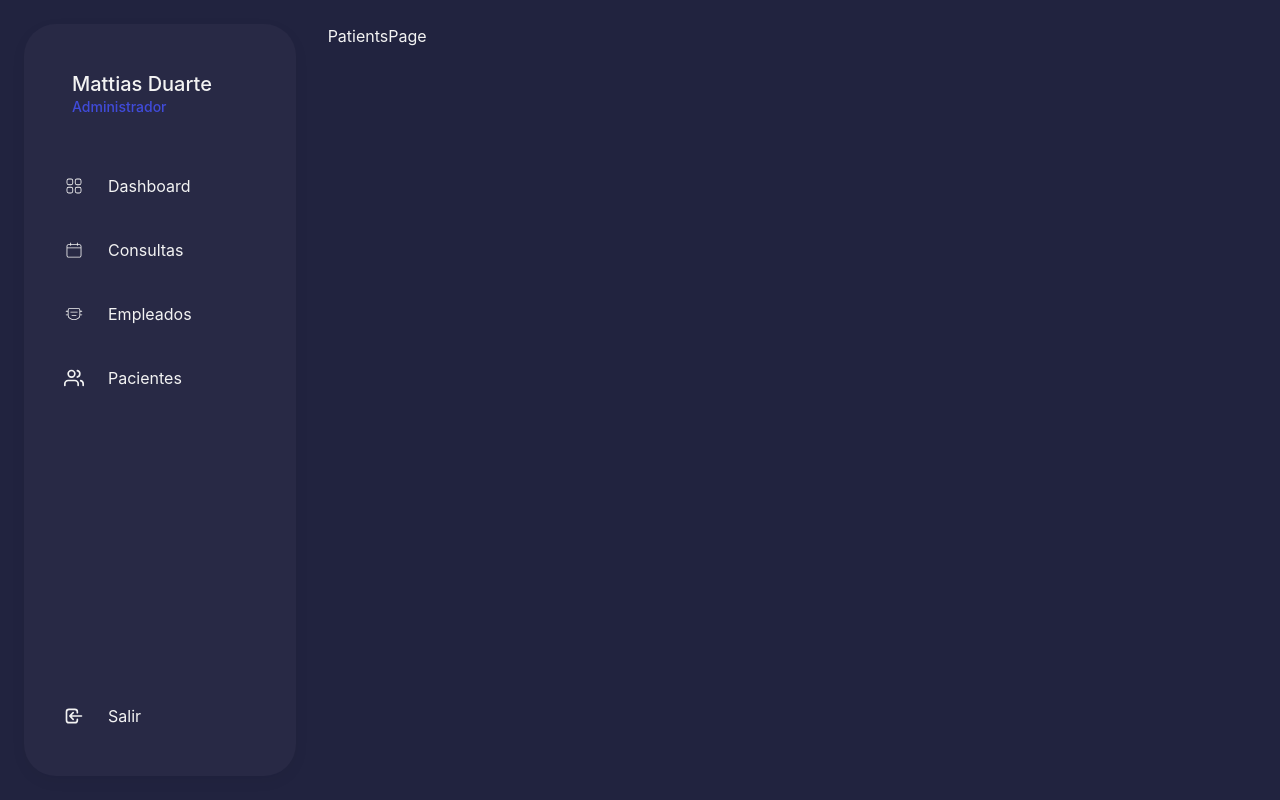
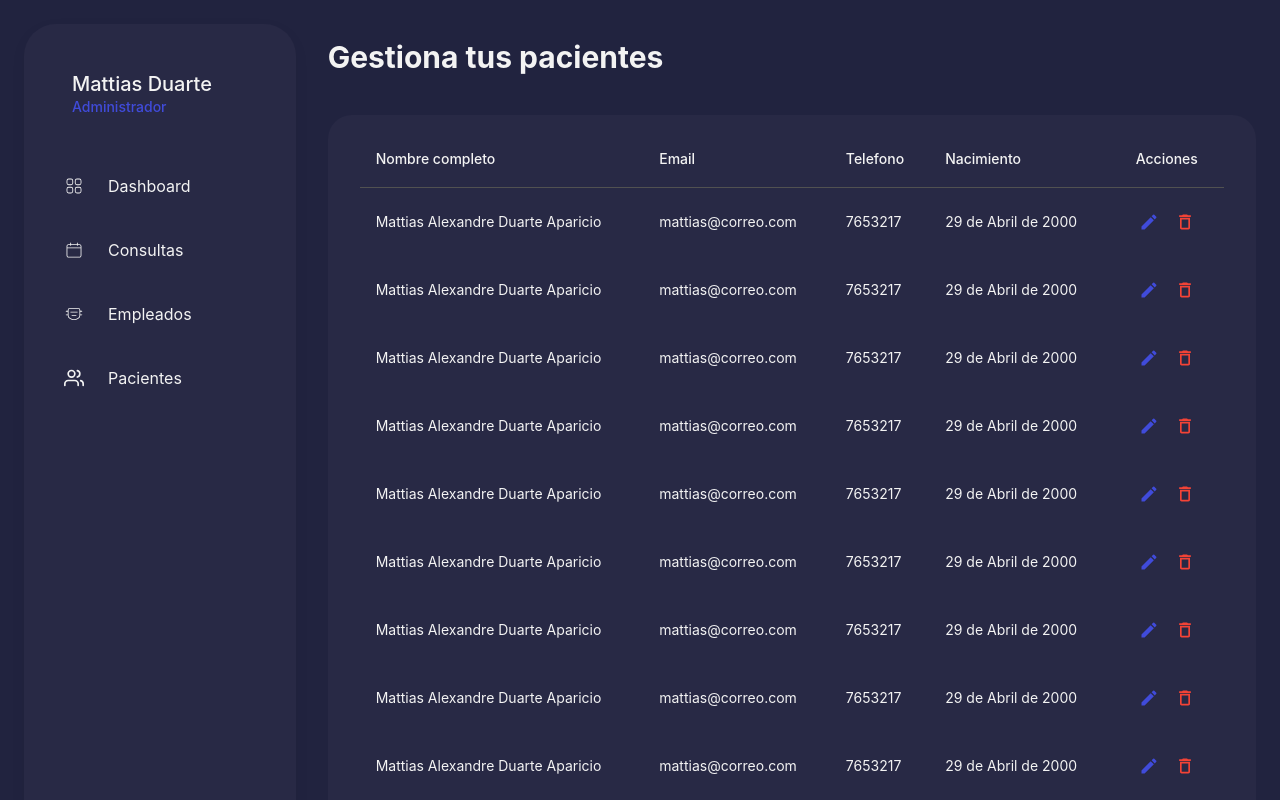
Before and after one commit to mattiasdu944/Innova-Crm, a React (Vite) app: page /patients in a window 1280 px wide. Shown: the top 800 px of the page. Built offline with nearby package versions, Linux system fonts and the light colour scheme.

Commit message:
end patients page

```diff
--- a/src/components/index.ts
+++ b/src/components/index.ts
@@ -1 +1,2 @@
+export * from './patients'
 export * from './ui'
--- /dev/null
+++ b/src/components/ui/ListUsers.tsx
@@ -0,0 +1,55 @@
+import { FC } from 'react'
+import { IUser } from '../../interfaces/user';
+
+import { MdModeEditOutline, MdOutlineDeleteOutline } from "react-icons/md";
+import { Box, IconButton, Table, TableBody, TableCell, TableContainer, TableHead, TableRow } from '@mui/material'
+
+interface Props{
+    patients?: IUser[];
+}
+
+export const ListUsers: FC<Props> = ({ patients }) => {
+    return (
+        <>
+            <TableContainer sx={{ backgroundColor: 'secondary.main', padding: '1rem 2rem', borderRadius: '1.5rem' }}>
+                <Table>
+                    <TableHead>
+                        <TableRow >
+                            <TableCell align='left'>Nombre completo</TableCell>
+                            <TableCell align='left'>Email</TableCell>
+                            <TableCell align='left'>Telefono</TableCell>
+                            <TableCell align='left'>Nacimiento</TableCell>
+                            <TableCell align='center'>Acciones</TableCell>
+                        </TableRow>
+                    </TableHead>
+                    <TableBody>
+                        {[1, 2, 3, 4, 5, 6, 6, 7, 7, 8, 8].map((row, index) => (
+                            <TableRow
+                                key={index}
+                                sx={{ 'td, th': { border: 0, padding: '1.5rem 1' } }}
+                            >
+                                <TableCell component="th" scope="row">
+                                    Mattias Alexandre Duarte Aparicio
+                                </TableCell>
+                                <TableCell>mattias@correo.com</TableCell>
+                                <TableCell>7653217</TableCell>
+                                <TableCell>29 de Abril de 2000</TableCell>
+                                <TableCell>
+                                    <Box display='flex' alignItems='center' justifyContent='center'>
+                                        <IconButton sx={{ fontSize: '1.25rem', color: 'primary.main' }}>
+                                            <MdModeEditOutline />
+                                        </IconButton>
+
+                                        <IconButton sx={{ fontSize: '1.25rem', color: 'error.main' }}>
+                                            <MdOutlineDeleteOutline />
+                                        </IconButton>
+                                    </Box>
+                                </TableCell>
+                            </TableRow>
+                        ))}
+                    </TableBody>
+                </Table>
+            </TableContainer>
+        </>
+    )
+}
--- a/src/components/ui/index.ts
+++ b/src/components/ui/index.ts
@@ -1,2 +1,3 @@
+export * from './ListUsers'
 export * from './MenuOptions'
 export * from './SideMenu'
--- /dev/null
+++ b/src/interfaces/user.ts
@@ -0,0 +1,9 @@
+export interface IUser{
+    id?: string,
+    name: string,
+    lastname: string,
+    email: string,
+    phone: string,
+    bornDate: string,
+    role: string,
+}
--- a/src/layouts/MainLayout.tsx
+++ b/src/layouts/MainLayout.tsx
@@ -19,7 +19,7 @@ export const MainLayout: FC = () => {
             <SideMenu/>
 
             {/* Pages */}
-            <Box component='main' width='100%'>
+            <Box component='main' width='100%' padding='1rem 0'>
                 <Outlet/>
             </Box>
         </Box>
--- a/src/pages/patients/PatientsPage.tsx
+++ b/src/pages/patients/PatientsPage.tsx
@@ -1,7 +1,14 @@
-import React from 'react'
+import { FC } from 'react'
 
-export const PatientsPage = () => {
+import { Typography } from '@mui/material'
+import { ListUsers } from '../../components'
+
+export const PatientsPage: FC = () => {
     return (
-        <div>PatientsPage</div>
+        <>
+            <Typography variant='h1' mb={5}>Gestiona tus pacientes</Typography>
+
+            <ListUsers/>
+        </>
     )
 }
```
Also changed, not shown: src/components/patients/index.ts (added).
